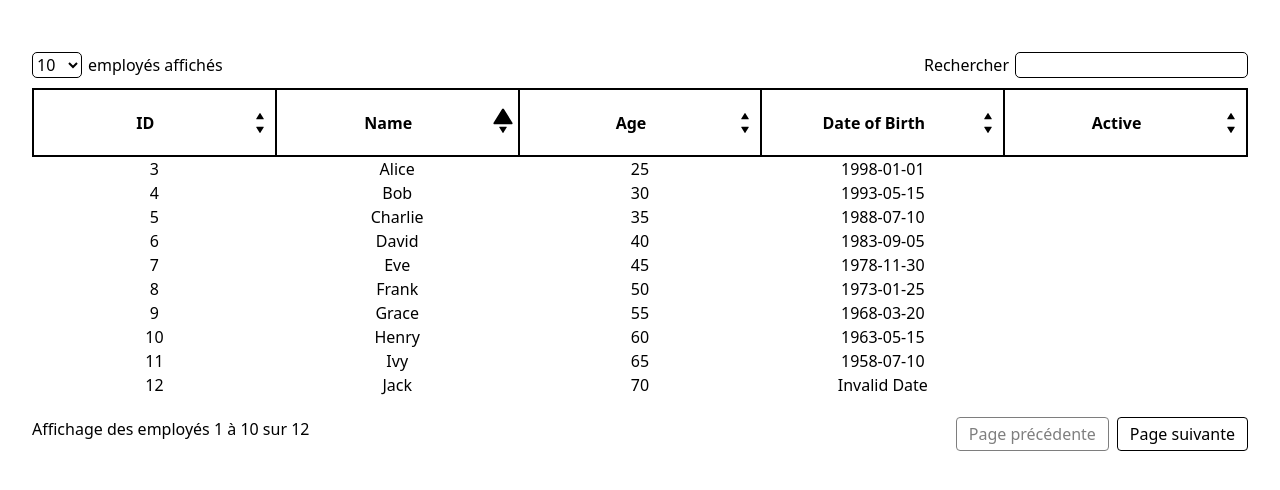
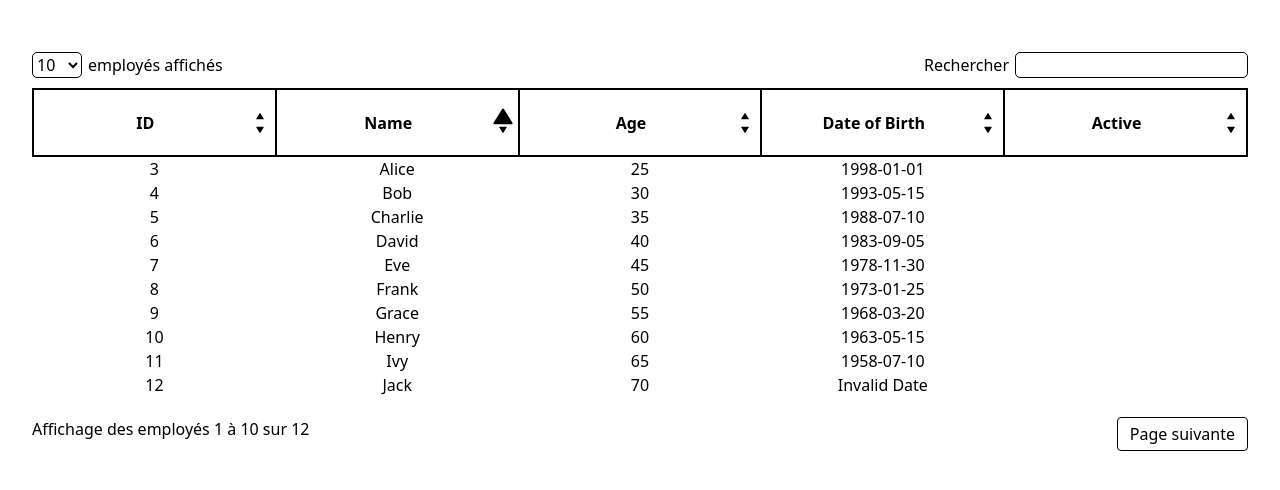
Before and after one commit to zarakeye/react-ts-tab-lib, a React (Vite) app: page / in a window 1280 px wide. Shown: the top 490 px of the page. Built offline with nearby package versions, Linux system fonts and the light colour scheme.

Commit message:
Management of buttons Previous and Next improved

```diff
--- a/src/components/Table/Table.tsx
+++ b/src/components/Table/Table.tsx
@@ -40,8 +40,6 @@ export type TableProps<T> = {
   defaultOrder?: DefaultOrderType<T> | null;
   textContent?: TextContentType | null;
 }
-
-
 
 // eslint-disable-next-line @typescript-eslint/no-explicit-any
 function Table <T extends Record<string, any>>({
@@ -451,14 +449,17 @@ function Table <T extends Record<string, any>>({
         <p>{textContent?.paginationTextContent(sampleLength * (currentPage - 1) + 1, Math.min(sampleLength * currentPage, allRows.length), allRows.length) ?? `Showing entries ${sampleLength * (currentPage - 1) + 1} to ${Math.min(sampleLength * currentPage, allRows.length)} of ${allRows.length} entries`}</p>
 
         <div className='flex items-center gap-2'>
+          {currentPage - 1 >= 1 && (
             <button
               onClick={() => setCurrentPage(currentPage - 1)}
-            disabled={currentPage === 1}
+              // disabled={currentPage === 1}
               className='px-3 py-1 rounded border disabled:opacity-50 disabled:cursor-not-allowed'
               aria-label='Previous page'
             >
               {textContent?.previousPageButtonLabel ?? 'Previous'}
             </button>
+          )}
+
 
           {pagesNumbers.map((page, index) =>
             typeof page === 'number' ? (
@@ -481,14 +482,17 @@ function Table <T extends Record<string, any>>({
             )
           )}
 
+          {currentPage + 1 <= pagesNumber && (
             <button
               onClick={() => setCurrentPage(currentPage + 1)}
-            disabled={currentPage === pagesNumber}
+              // disabled={currentPage === pagesNumber}
               className='px-3 py-1 rounded border disabled:opacity-50 disabled:cursor-not-allowed'
               aria-label='Next page'
             >
               {textContent?.nextPageButtonLabel ?? 'Next'}
             </button>
+          )}
+
         </div>
       </div>
     </div>
```
Also changed, not shown: package.json (+27 -10 lines). Lines whose indentation alone changed are shown as unchanged.
